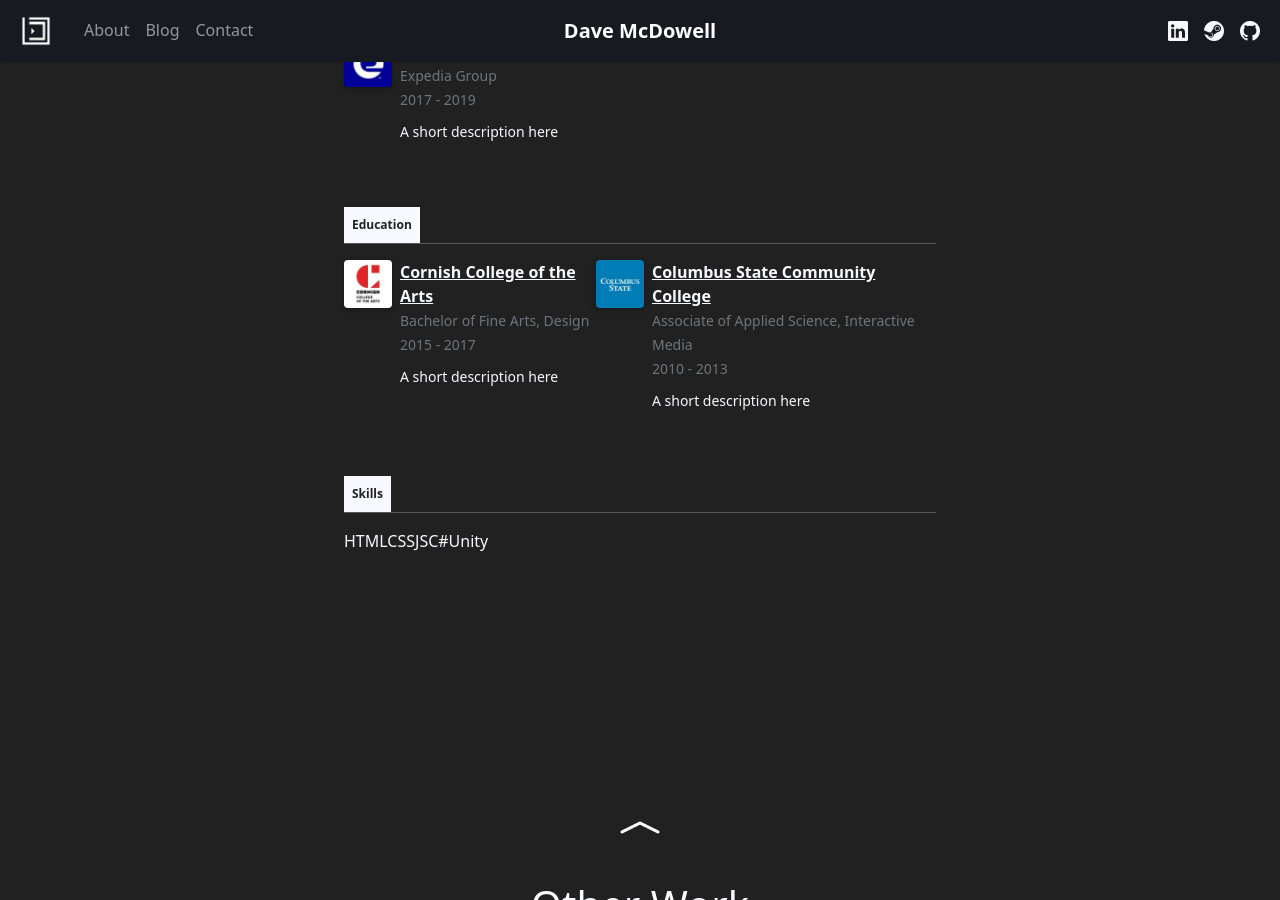
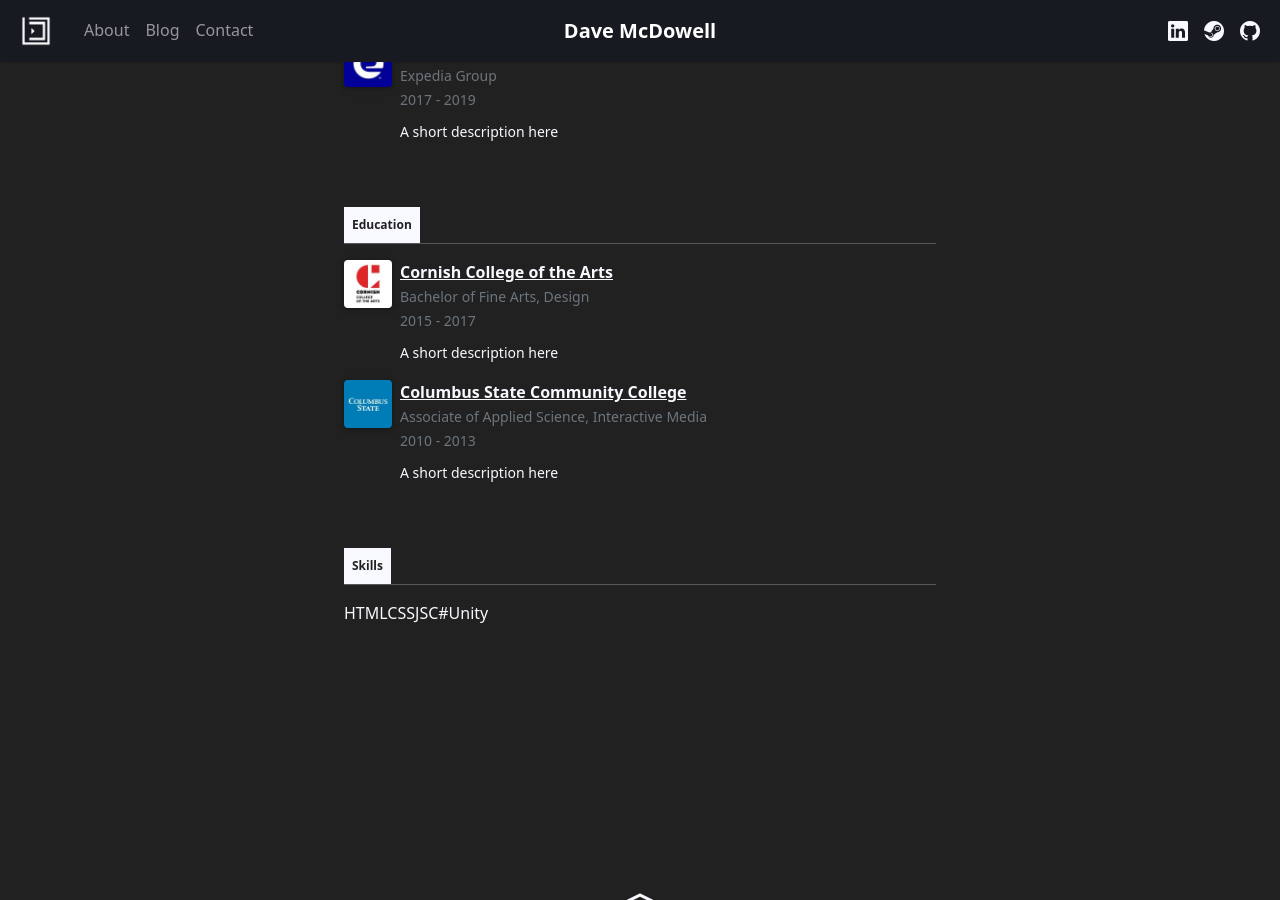
Before and after one commit to davemcdowell/portfolio, a Jekyll site: the page built from about.html, in a window 1280 px wide and 900 px high, scrolled down 571 px. Built offline with Jekyll 4.4.1, drawn with Linux system fonts in a browser that asks for light colours; nearby versions of some CDN libraries.

Commit message:
Update about.html

```diff
--- a/about.html
+++ b/about.html
@@ -35,7 +35,6 @@ permalink: /about/
                     <div class="mb-5">
                         <h2 class="block-label">Education</h2>
                         <hr class="block-label-hr">
-                        <div class="d-flex justify-content-between">
                         {%- for education in site.data.cv.education -%}
                         <div class="d-flex">
                             <div class="flex-shrink-0">
@@ -49,7 +48,6 @@ permalink: /about/
                             </div>
                         </div>
                         {%- endfor -%}
-                        </div>
                     </div>
                     <div class="mb-5">
                         <h2 class="block-label">Skills</h2>
```
Lines whose indentation alone changed are shown as unchanged.
